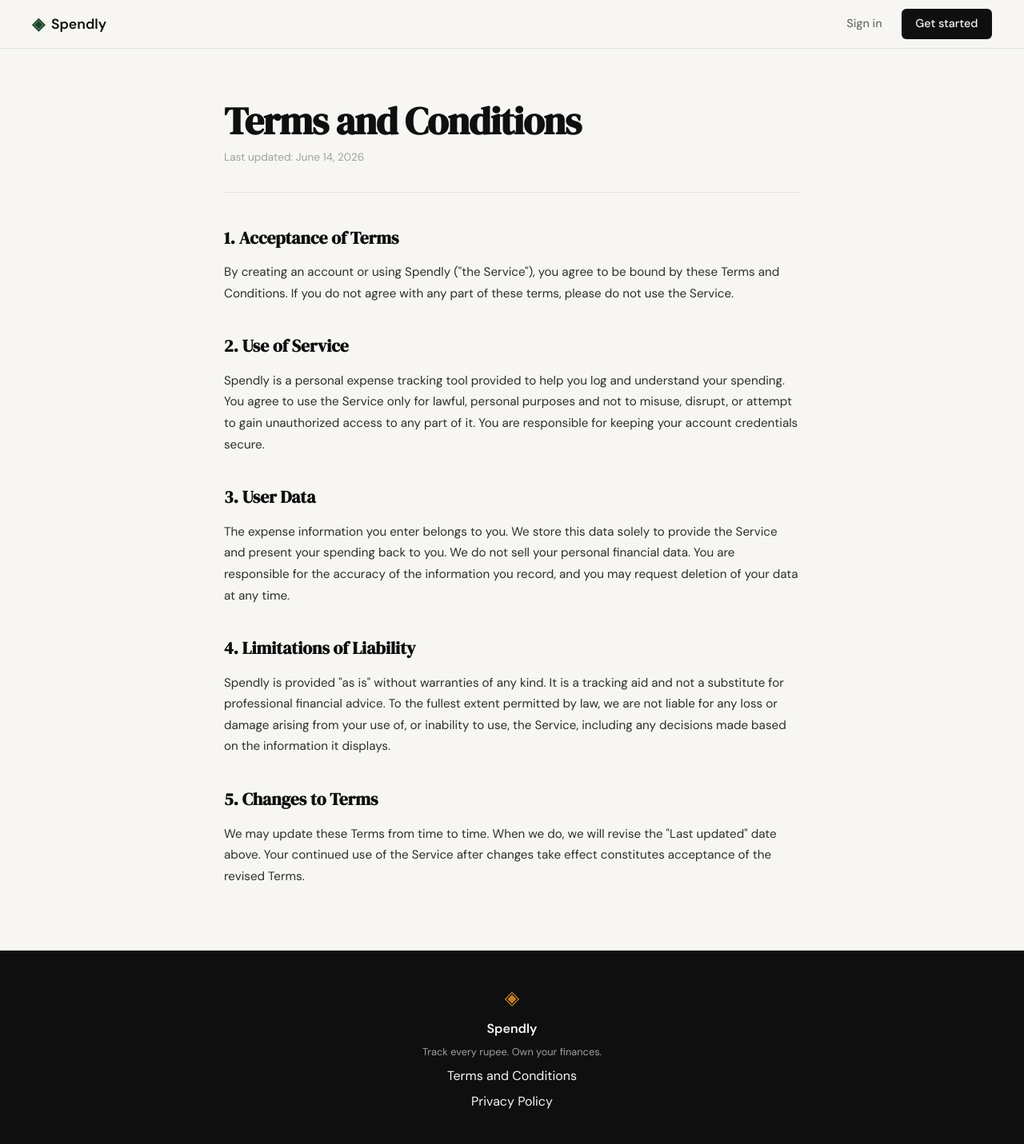
After one commit to aryanmalguri1998/spendly, a Flask app: page /terms in a window 1280 px wide. The commit adds this page. Shown: the whole page at 80% size. Run offline with Flask 3, Linux system fonts and the light colour scheme.

Commit message:
landing: add terms and conditions page and route

```diff
--- a/app.py
+++ b/app.py
@@ -20,6 +20,11 @@ def register():
 @app.route("/login")
 def login():
     return render_template("login.html")
+
+
+@app.route("/terms")
+def terms():
+    return render_template("terms.html")
 
 
 # ------------------------------------------------------------------ #
--- a/static/css/style.css
+++ b/static/css/style.css
@@ -508,6 +508,50 @@ a { color: inherit; text-decoration: none; }
 }
 
 /* ------------------------------------------------------------------ */
+/* Legal pages (terms, privacy)                                        */
+/* ------------------------------------------------------------------ */
+
+.legal {
+    padding: 4rem 2rem 5rem;
+}
+
+.legal-inner {
+    max-width: 720px;
+    margin: 0 auto;
+}
+
+.legal-title {
+    font-family: var(--font-display);
+    font-size: clamp(2rem, 4vw, 3rem);
+    line-height: 1.1;
+    letter-spacing: -0.02em;
+    color: var(--ink);
+    margin-bottom: 0.5rem;
+}
+
+.legal-updated {
+    font-size: 0.85rem;
+    color: var(--ink-faint);
+    margin-bottom: 2.5rem;
+    padding-bottom: 2rem;
+    border-bottom: 1px solid var(--border);
+}
+
+.legal-heading {
+    font-family: var(--font-display);
+    font-size: 1.35rem;
+    color: var(--ink);
+    margin-top: 2.25rem;
+    margin-bottom: 0.75rem;
+}
+
+.legal-body {
+    font-size: 0.95rem;
+    color: var(--ink-soft);
+    line-height: 1.75;
+}
+
+/* ------------------------------------------------------------------ */
 /* Responsive                                                          */
 /* ------------------------------------------------------------------ */
 
--- a/templates/base.html
+++ b/templates/base.html
@@ -34,6 +34,8 @@
             <span class="brand-icon">◈</span>
             <span class="footer-name">Spendly</span>
             <p class="footer-copy">Track every rupee. Own your finances.</p>
+            <a href="/terms">Terms and Conditions</a>
+            <a href="#">Privacy Policy</a>
         </div>
     </footer>
 
--- /dev/null
+++ b/templates/terms.html
@@ -0,0 +1,54 @@
+{% extends "base.html" %}
+
+{% block title %}Terms and Conditions — Spendly{% endblock %}
+
+{% block content %}
+
+<section class="legal">
+    <div class="legal-inner">
+        <h1 class="legal-title">Terms and Conditions</h1>
+        <p class="legal-updated">Last updated: June 14, 2026</p>
+
+        <h2 class="legal-heading">1. Acceptance of Terms</h2>
+        <p class="legal-body">
+            By creating an account or using Spendly ("the Service"), you agree to be
+            bound by these Terms and Conditions. If you do not agree with any part of
+            these terms, please do not use the Service.
+        </p>
+
+        <h2 class="legal-heading">2. Use of Service</h2>
+        <p class="legal-body">
+            Spendly is a personal expense tracking tool provided to help you log and
+            understand your spending. You agree to use the Service only for lawful,
+            personal purposes and not to misuse, disrupt, or attempt to gain
+            unauthorized access to any part of it. You are responsible for keeping your
+            account credentials secure.
+        </p>
+
+        <h2 class="legal-heading">3. User Data</h2>
+        <p class="legal-body">
+            The expense information you enter belongs to you. We store this data solely
+            to provide the Service and present your spending back to you. We do not sell
+            your personal financial data. You are responsible for the accuracy of the
+            information you record, and you may request deletion of your data at any time.
+        </p>
+
+        <h2 class="legal-heading">4. Limitations of Liability</h2>
+        <p class="legal-body">
+            Spendly is provided "as is" without warranties of any kind. It is a tracking
+            aid and not a substitute for professional financial advice. To the fullest
+            extent permitted by law, we are not liable for any loss or damage arising
+            from your use of, or inability to use, the Service, including any decisions
+            made based on the information it displays.
+        </p>
+
+        <h2 class="legal-heading">5. Changes to Terms</h2>
+        <p class="legal-body">
+            We may update these Terms from time to time. When we do, we will revise the
+            "Last updated" date above. Your continued use of the Service after changes
+            take effect constitutes acceptance of the revised Terms.
+        </p>
+    </div>
+</section>
+
+{% endblock %}
```
